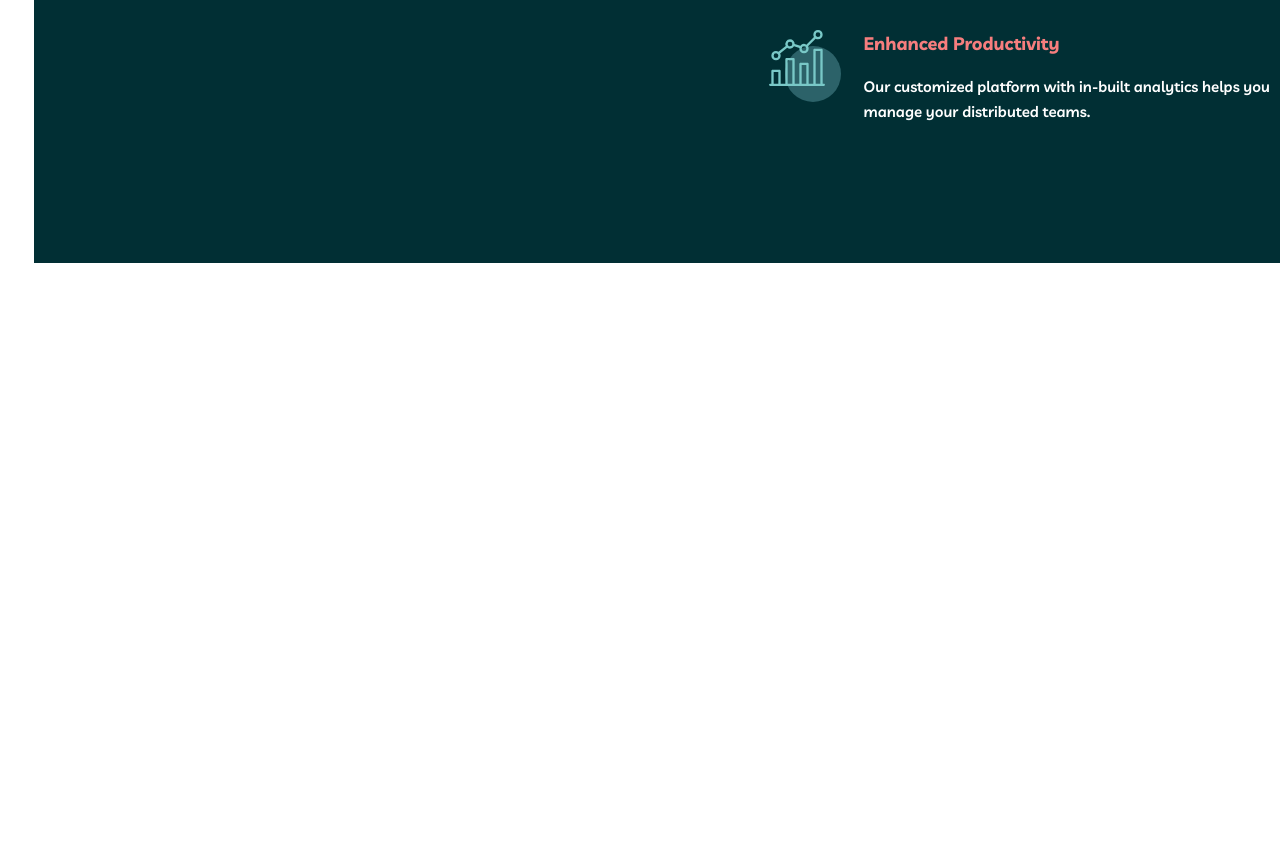
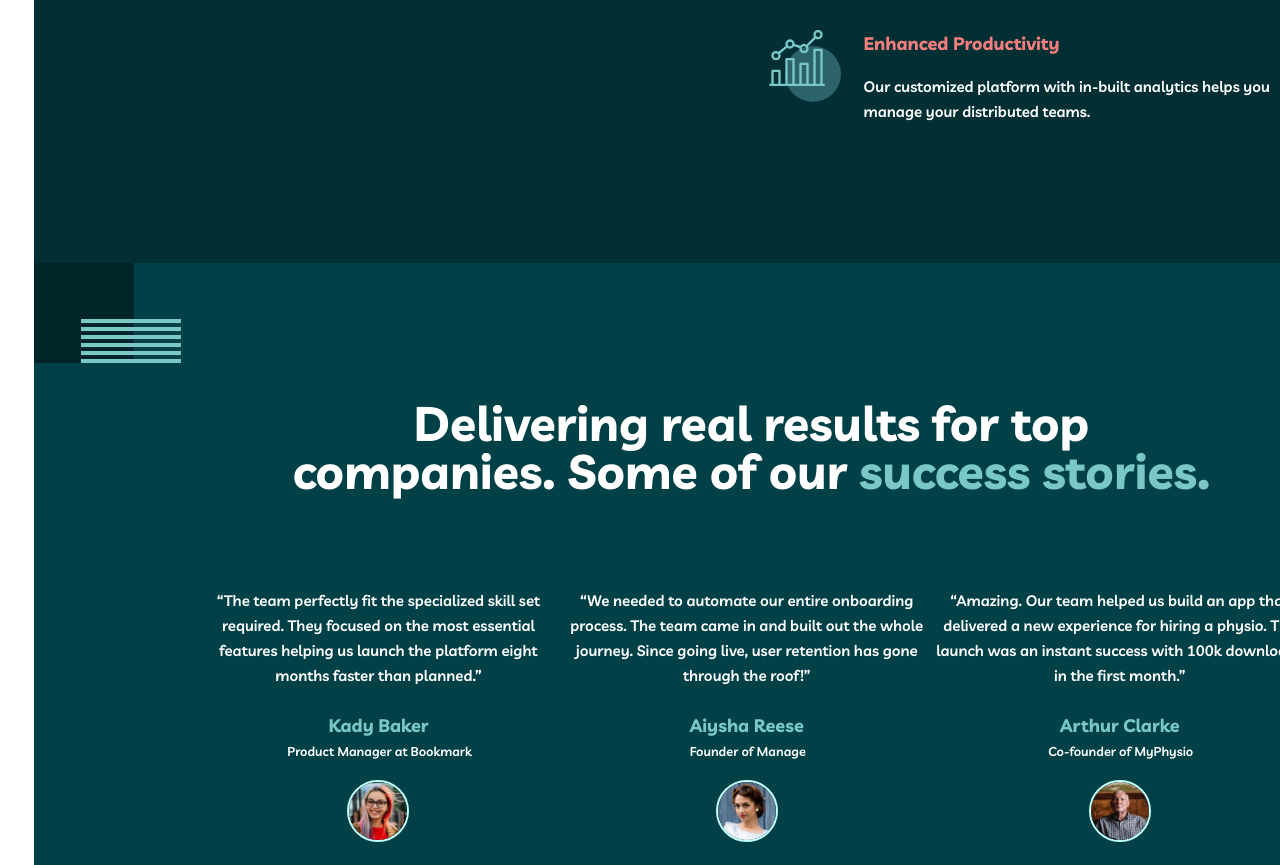
Before and after one commit to adarshcodes/premium-myteam, a website: page index.html in a window 1280 px wide. Shown: the part 1121-1986 px from the top of the page. Before the commit the page ends 1384 px from the top, so only its background shows below. Drawn offline with Linux system fonts and the light colour scheme.

Commit message:
completed-stories-section

```diff
--- a/index.html
+++ b/index.html
@@ -86,7 +86,34 @@
     <!-- $$$$$$$$$$$$$$$$$$$$$$$$$$$$$$$$$~ STORIES-SECTION ~$$$$$$$$$$$$$$$$$$$$$$$$$$$$$$$$$$$$$$$$ -->
 
     <section class="stories">
+      <div class="wrapper">
+        <h2 class="wrapper__heading">Delivering real results for top <br> companies. Some of our <span class="s-stories">success stories.</span></h2>
+        <div class="wrapper__cards-holder">
+          <div class="wrapper__cards wrapper__card-1">
+            <p class="wrapper__quotes">“The team perfectly fit the specialized skill set required. They focused
+              on the most essential features helping us launch the platform eight months
+              faster than planned.”</p>
+            <h3 class="wrapper__names">Kady Baker</h3>
+            <p class="wrapper__designation">Product Manager at Bookmark</p>
+            <img src="images/avatar-kady.jpg" alt="photo" class="wrapper__user">
+          </div>
 
+          <div class="wrapper__cards wrapper__card-2">
+            <p class="wrapper__quotes">“We needed to automate our entire onboarding process. The team came in and built out the whole journey. Since going live, user retention has gone through the roof!”</p>
+            <h3 class="wrapper__names">Aiysha Reese</h3>
+            <p class="wrapper__designation">Founder of Manage</p>
+            <img src="images/avatar-aiysha.jpg" alt="photo" class="wrapper__user">
+          </div>
+
+          <div class="wrapper__cards wrapper__card-3">
+            <p class="wrapper__quotes">  “Amazing. Our team helped us build an app that delivered a new experience for hiring a physio. The launch was an instant success with 100k downloads in the
+              first month.”</p>
+            <h3 class="wrapper__names">Arthur Clarke</h3>
+            <p class="wrapper__designation">Co-founder of MyPhysio</p>
+            <img src="images/avatar-arthur.jpg" alt="photo" class="wrapper__user">
+          </div>
+        </div>
+      </div>
     </section>
 
 
--- a/sass/_components.scss
+++ b/sass/_components.scss
@@ -187,3 +187,59 @@
     margin-top: 1.6rem;
   }
 }
+//###################################################//
+// STORIES-SECTION //
+// #################################################//
+
+.wrapper {
+  text-align: center;
+  padding: 21rem 16.5rem 22rem 16rem;
+
+  &__heading {
+    font-size: 4.8rem;
+    line-height: 4.8rem;
+  }
+
+  .s-stories {
+    color: $color-secondary-light-blue;
+  }
+
+  &__cards-holder {
+    display: flex;
+    justify-content: space-between;
+    padding-top: 9.25rem;
+  }
+
+  &__quotes {
+    font-size: 1.5rem;
+    line-height: 2.5rem;
+  }
+
+  &__names {
+    font-size: 1.8rem;
+    line-height: 2.8rem;
+    color: $color-secondary-light-blue;
+    margin-top: 2.4rem;
+  }
+
+  &__designation {
+    font-size: 1.27rem;
+    line-height: 1.8rem;
+    color: $color-primary-white;
+    margin: 0.25rem 0 1rem 0.2rem;
+  }
+
+  &__user {
+    display: block;
+    width: 6.2rem;
+    height: 6.2rem;
+    border-radius: 50%;
+    overflow: hidden;
+    border: 2px solid $color-secondary-light-blue-2;
+    margin: 2rem auto;
+  }
+}
+
+//###################################################//
+// CTA-SECTION //
+// #################################################//
--- a/sass/_layout.scss
+++ b/sass/_layout.scss
@@ -30,3 +30,15 @@
     height: 44.4rem;
   }
 }
+
+.stories {
+  width: 144rem;
+  height: 74.5rem;
+  background-color: $color-secondary-dark-green-1;
+  display: flex;
+  justify-content: center;
+  align-items: center;
+  background-image: url("../images/bg-pattern-home-4-about-3.svg"), url("../images/bg-pattern-home-5.svg");
+  background-repeat: no-repeat;
+  background-position: top left, bottom right;
+}
--- a/sass/_variables.scss
+++ b/sass/_variables.scss
@@ -5,6 +5,7 @@ $color-primary-coral: #F67E7E;
 $color-primary-white: #FFF;
 
 $color-secondary-light-blue: #79C8C7;
+$color-secondary-light-blue-2: #C4FFFE;
 $color-secondary-dark-blue: #2C6269;
 $color-secondary-dark-green-1: #004047;
 $color-secondary-dark-green-2: #012F34;
```
Also changed, not shown: css/style.css.
